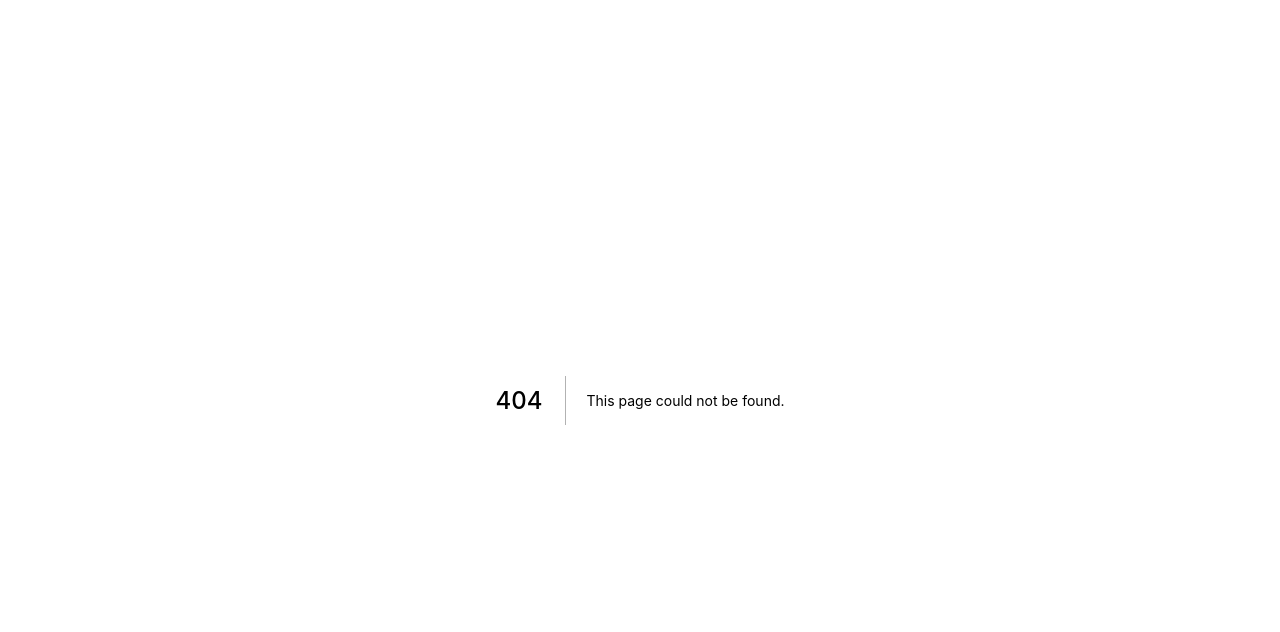
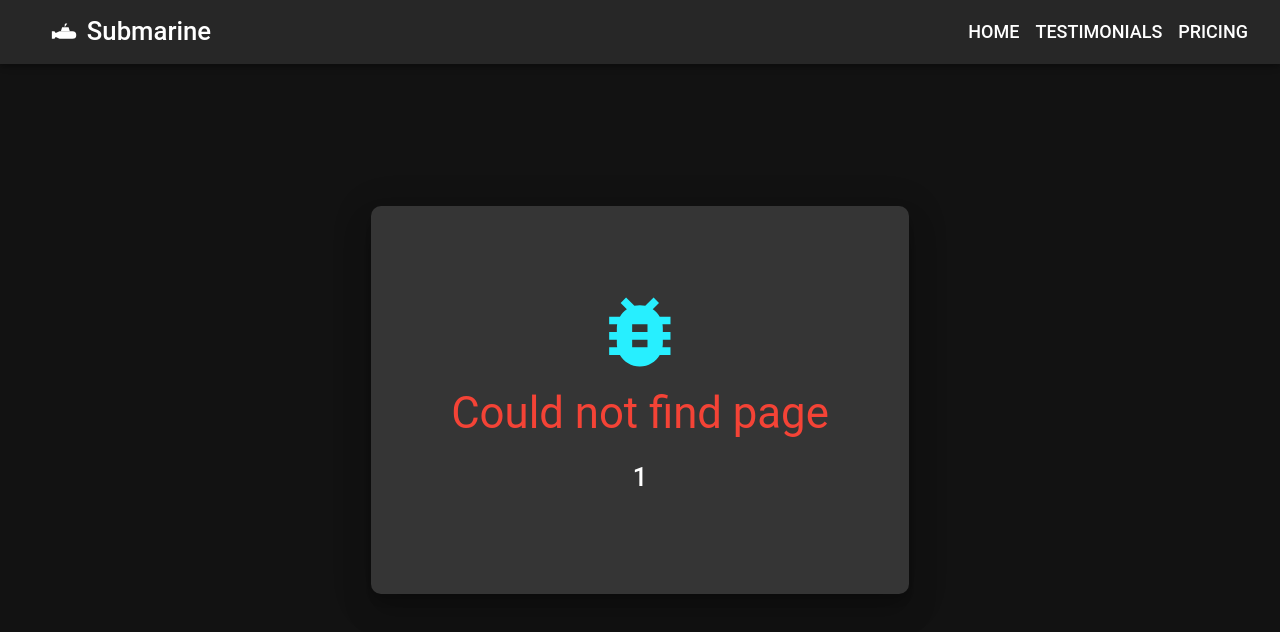
Before and after one commit to cometbroom/dating_app, a Next.js app: page /error/1 in a window 1280 px wide. Before the commit this address had no page. Shown: the top 632 px of the page. Built offline with nearby package versions, Linux system fonts and the light colour scheme.

Commit message:
Error page added

```diff
--- /dev/null
+++ b/pages/error/[msg].js
@@ -0,0 +1,38 @@
+import { Container, Paper, Typography } from "@mui/material";
+import { useRouter } from "next/router";
+import BugReportIcon from "@mui/icons-material/BugReport";
+import Navbar from "../../src/components/Navbar";
+
+export default function Error() {
+  const router = useRouter();
+  const { msg } = router.query;
+  return (
+    <>
+      <Navbar></Navbar>
+      <Container
+        sx={{
+          display: "flex",
+          height: "100vh",
+          justifyContent: "center",
+          alignItems: "center",
+        }}
+      >
+        <Paper
+          elevation={19}
+          sx={{ p: { xs: 1, sm: 10 }, borderRadius: "10px" }}
+        >
+          <BugReportIcon
+            sx={{ ml: "auto", mr: "auto", width: "100%", height: "92px" }}
+            color="primary"
+          />
+          <Typography variant="h4" color="error" gutterBottom>
+            Could not find page
+          </Typography>
+          <Typography variant="h6" align="center" paragraph>
+            {msg}
+          </Typography>
+        </Paper>
+      </Container>
+    </>
+  );
+}
```
Also changed, not shown: pages/testimonials.js (+10 -4 lines).
